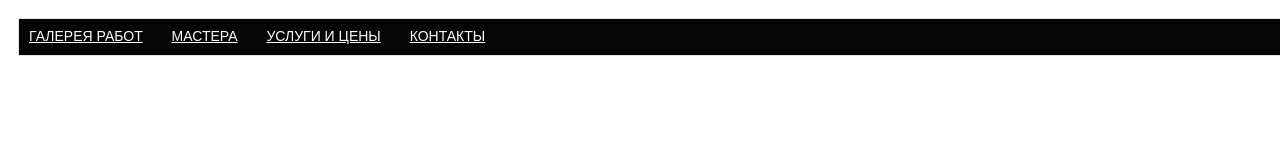
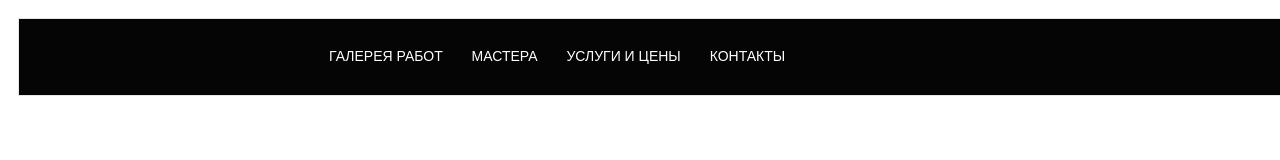
Before and after one commit to Grads521/first, a website built with Parcel: page index.html in a window 1280 px wide. Shown: the top 160 px of the page. Built offline with nearby package versions, Linux system fonts and the light colour scheme.

Commit message:
Чутка css поменял.

```diff
--- a/index.html
+++ b/index.html
@@ -2,7 +2,7 @@
 <html lang="ru">
   <head>
     <meta charset="utf-8">
-    <title>Салон HELLS BELLS</title>
+    <title>HELLS BELLS</title>
     <link rel="stylesheet" href="style.css">
   </head>
   <body>
--- a/style.css
+++ b/style.css
@@ -1,27 +1,34 @@
 body {
   width: 1400px;
-  height: 90px;
+  height: auto;
   padding: 10px;
   font-size: 14px;
   line-height: 1.4;
   font-family: "Arial", sans-serif;
+
 }
 
 .main-menu {
   margin: 0;
-  padding: 0;
+  /* padding-left: 300px; */
+  /* padding-right: 600px; */
+  /* padding-top: 20px; */
+  /* padding-bottom: 20px; */
+  padding: 20px 600px 20px 300px;
   list-style: none;
   border: 1px solid #e5e5e5;
   background-color: #050505;
-}
-
-.main-menu li {
-  display: inline-block;
-  margin-right: 5px;
 }
 
 .main-menu a {
   display: block;
   padding: 8px 10px;
   color: #ffffff;
+  text-decoration: none;
 }
+
+
+.main-menu li {
+  display: inline-block;
+  margin-right: 5px;
+}
```
Also changed, not shown: package.json (added, +22 -0 lines), 2 other files.
